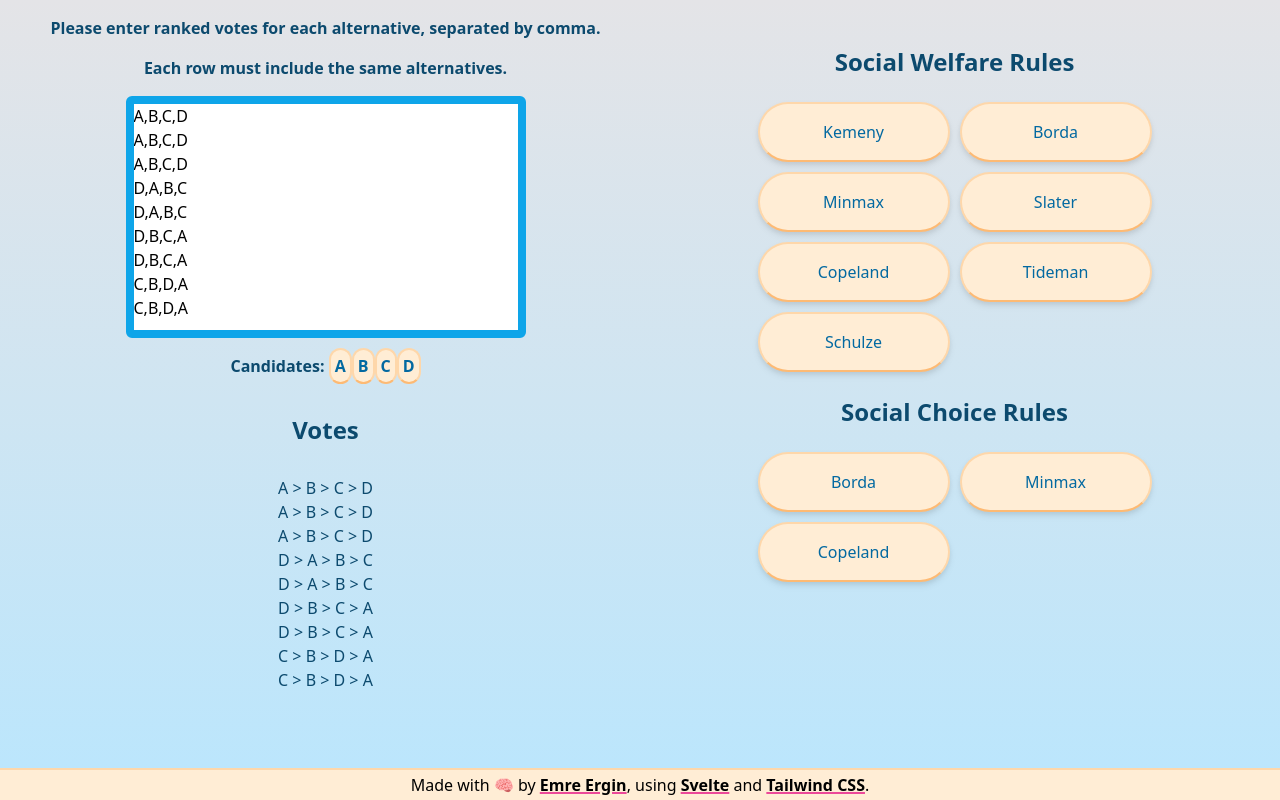
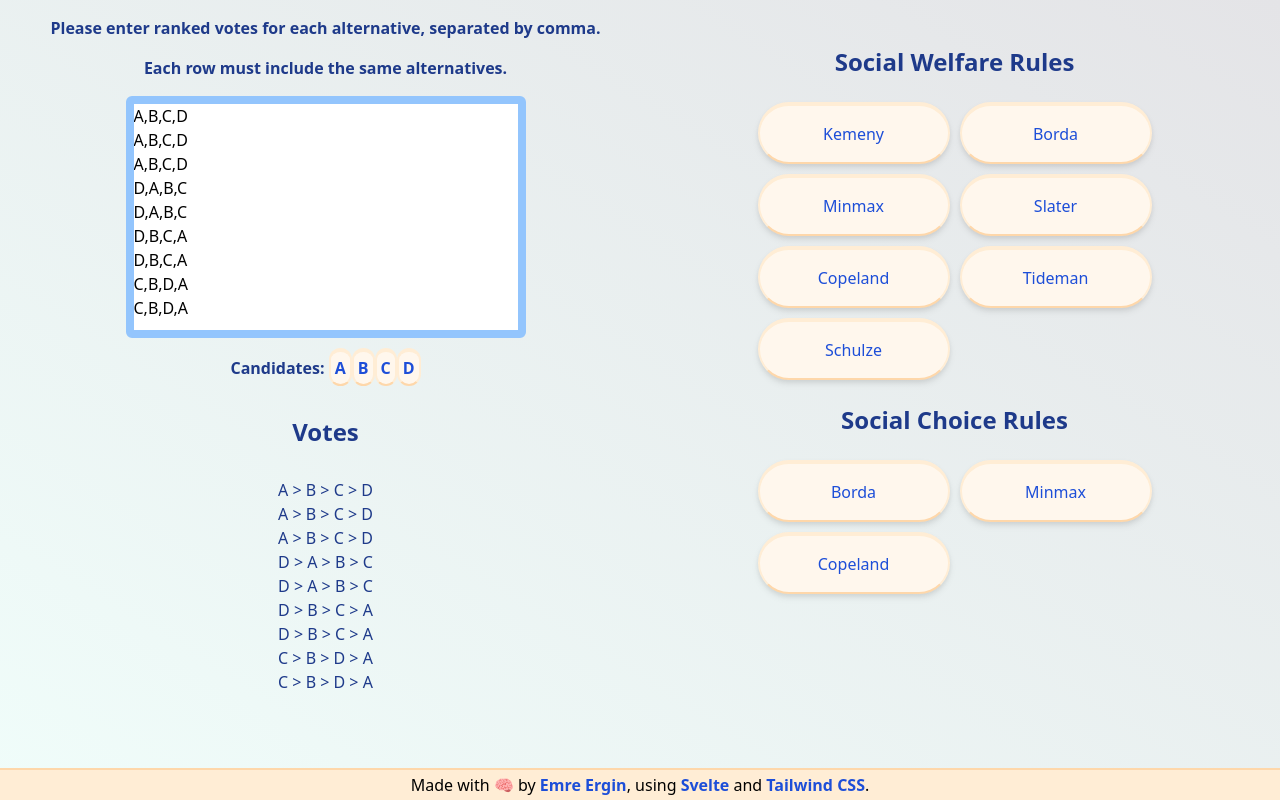
Before and after one commit to emrergin/socialchoice, a Svelte app: page / in a window 1280 px wide. Built offline with nearby package versions, Linux system fonts and the light colour scheme.

Commit message:
color updates

```diff
--- a/src/App.svelte
+++ b/src/App.svelte
@@ -3,7 +3,7 @@
   import Footer from './lib/Footer.svelte'
 </script>
 
-<div id="everything" class="min-h-screen min-w-screen bg-gradient-to-t from-sky-200 to-zinc-200">
+<div id="everything" class="min-h-screen min-w-screen bg-gradient-to-tr from-teal-50 to-zinc-200">
   <main class="grid-component font-sans">
 
     <Input />
--- a/src/app.css
+++ b/src/app.css
@@ -5,7 +5,7 @@
 
 @layer base{
     h3{
-        @apply col-span-2 text-2xl font-bold mb-3.5 mt-3.5 text-sky-900;
+        @apply col-span-2 text-2xl font-bold mb-3.5 mt-3.5 text-blue-900;
     }
 
     footer{
@@ -14,22 +14,22 @@
     }
 
     a{
-        @apply underline decoration-2 decoration-pink-500 font-bold transition-all duration-300 hover:text-lg hover:text-sky-500;
+        @apply  font-bold transition-all text-blue-700 duration-300 hover:text-lg hover:text-blue-500;
     }
-
+    /* underline decoration-2 decoration-pink-500 */
     strong,p{
-        @apply text-sky-900 font-semibold;
+        @apply text-blue-900 font-semibold;
     }
 
     li{
-        @apply text-sky-900;
+        @apply text-blue-900;
     }
 }
 
 @layer components {
     .btn-orange {
-      @apply  bg-orange-100 border-2 text-sky-700 rounded-full border-orange-200 border-b-orange-300
-      transition-all duration-300 hover:bg-sky-400 hover:text-orange-50 hover:font-bold hover:border-sky-200;
+      @apply  bg-orange-50 border-2 border-t-4 text-blue-700 rounded-full border-orange-100 border-b-orange-200
+      transition-all duration-300 hover:bg-blue-400 hover:text-orange-50 hover:font-bold hover:border-blue-200;
     }
     .grid-component{
         @apply grid md:grid-cols-2 gap-2 row-span-2 gap-2.5 p-4 place-items-center mb-4;
--- a/src/lib/Input.svelte
+++ b/src/lib/Input.svelte
@@ -86,7 +86,7 @@
 <p class="text-center">Please enter ranked votes for each alternative, separated by comma.</p>
 <p class="text-center">Each row must include the same alternatives.</p>
 <textarea value={ornek} id="votesInput"
-    class="{valid ? 'border-8 border-sky-500' : 'border-8 border-red-500'}
+    class="{valid ? 'border-8 border-blue-300' : 'border-8 border-red-500'}
     resize-none justify-self-center w-11/12 overflow-auto box-content rounded-md
     shadow-none outline-none
     md:w-96"
```
